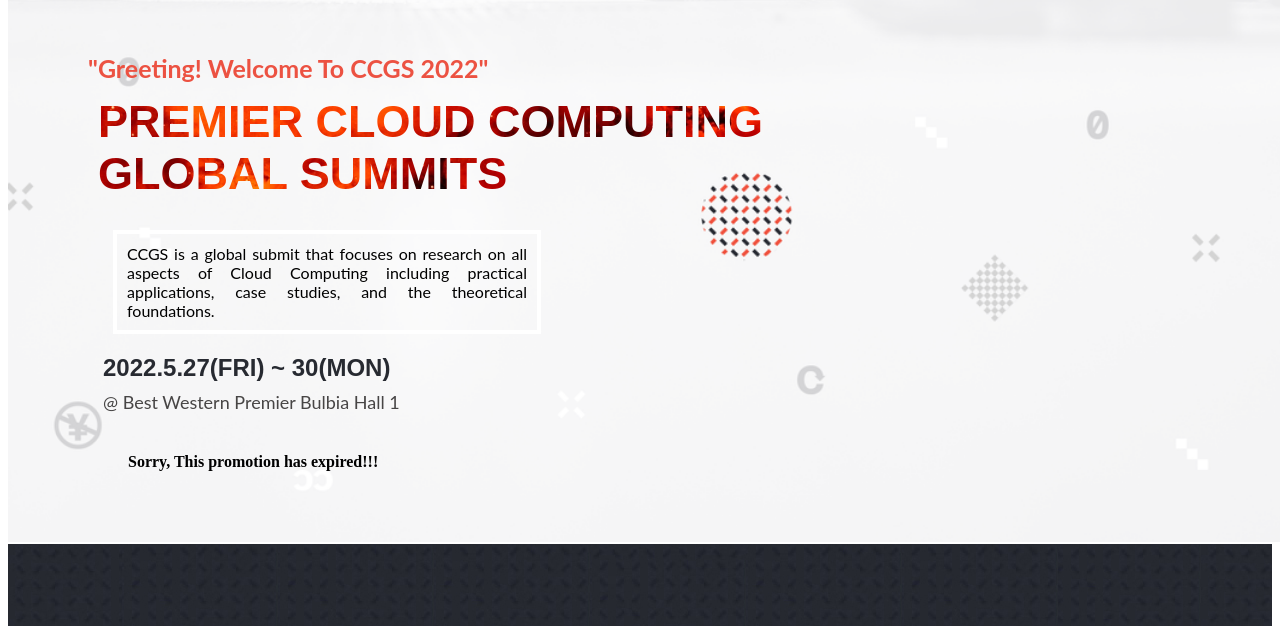
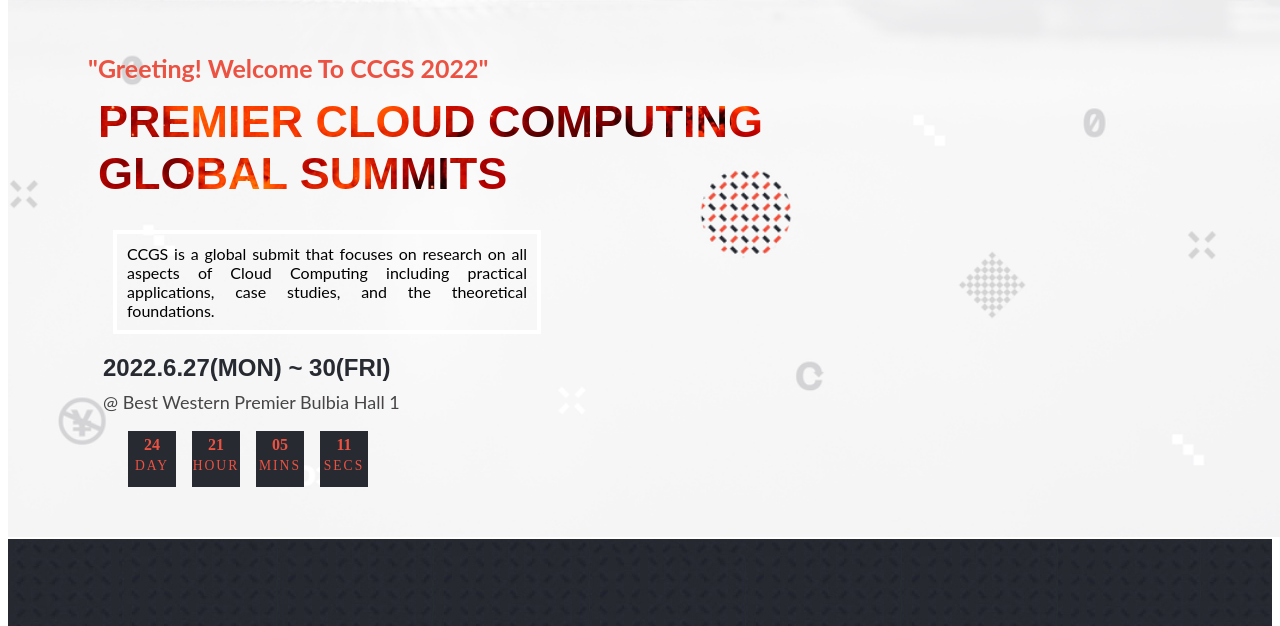
Before and after one commit to henrycode460/html_Capstone_Project, a website: page index.html in a window 1280 px wide. Shown: the part 142-768 px from the top of the page. Drawn offline with Linux system fonts and the light colour scheme.

Commit message:
Make upgrade on the project navigation and come down section

```diff
--- a/index.html
+++ b/index.html
@@ -71,7 +71,7 @@
             <h2 class="greetingText">"Greeting! Welcome To CCGS 2022"</h2>
             <h1 class="course_description">Premier Cloud Computing <br> Global Summits</h1>
             <p class="course_details"> CCGS is a global submit that focuses on  research on all aspects of Cloud Computing including practical applications, case studies, and the theoretical foundations. </p>
-            <h2 class="course_time">2022.5.27(FRI) ~ 30(MON)</h2>
+            <h2 class="course_time">2022.6.27(MON) ~ 30(FRI)</h2>
             <p class="course_venue">@ Best Western Premier Bulbia Hall 1</p>
             <!-- extra Feature -->
             <!-- day -->
--- a/script/app.js
+++ b/script/app.js
@@ -2,7 +2,7 @@
 // navigation script
 const navOpenBtn = document.querySelector("#hambugerBtn");
 const navCloseBtn = document.querySelector("#btnClose");
-const navElem = document.querySelector("nav");
+const navElem = document.querySelector("#navbarTwo");
 let closeNavBar = document.querySelectorAll(".navbarTwo-link");
 
 for(i = 0; i < closeNavBar.length; i++ ){
@@ -106,7 +106,7 @@ const giveaway = document.querySelector(".course_time");
 const deadline = document.querySelector(".deadline");
 const item = document.querySelectorAll(".deadline-format h4");
 
-let futureDate = new Date(2022,4,31,11,13,40);
+let futureDate = new Date(2022,5,26,11,13,40);
 
 const year = futureDate.getFullYear();
 const hour = futureDate.getHours();
@@ -154,7 +154,7 @@ item.innerHTML = format(values[index]);
 });
   if(t < 0){
     clearInterval(countDown);
-    deadline.innerHTML = `<h4 class="expired">Sorry, This promotion has expired!!!</h4>`
+    deadline.innerHTML = `<h4 class="expired">Sorry, This submit is over!!!</h4>`
   }
 
 }
```
